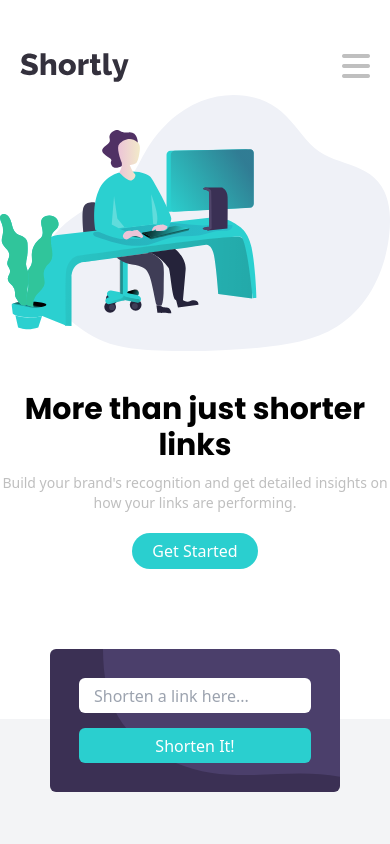
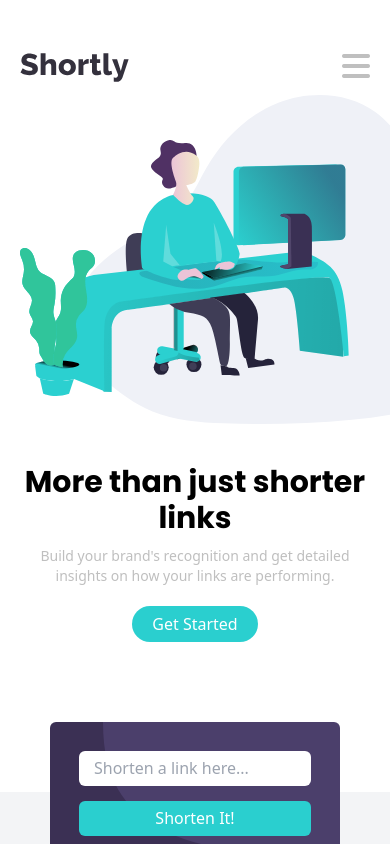
Before and after one commit to cjislegit/shortly, a React (Vite) app: page / in a window 390 px wide. Shown: the top 844 px of the page. Built offline with nearby package versions, Linux system fonts and the light colour scheme.

Commit message:
Changed padding size of hero

```diff
--- a/src/components/Hero.jsx
+++ b/src/components/Hero.jsx
@@ -7,10 +7,10 @@ const Hero = () => {
         <img
           src={working}
           alt='Illustration of a person working at a desk'
-          className='mr-[-80px]'
+          className='ml-[20px] w-[500px] h-auto max-w-none'
         />
       </div>
-      <div className='text-center pt-[40px] lg:text-start lg:pl-[90px] max-w-[725px] lg:flex lg:flex-col'>
+      <div className='text-center px-[20px] pt-[40px] lg:text-start lg:pl-[90px] max-w-[725px] lg:flex lg:flex-col'>
         <h1 className='poppins-bold text-3xl lg:text-6xl'>
           More than just shorter links
         </h1>
```
